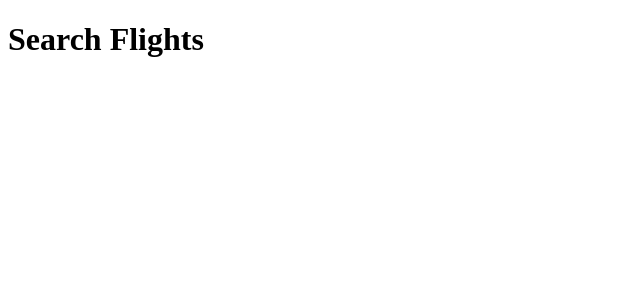
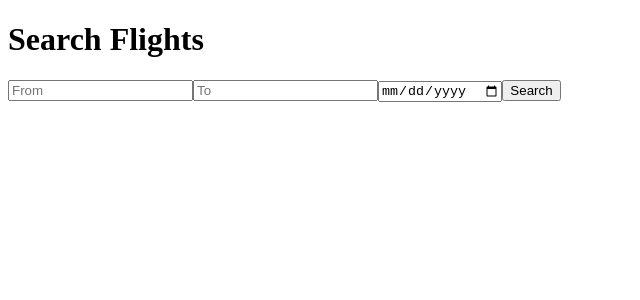
Before and after one commit to DmitriiM1/air-tickets-web, a React (Vite) app in the folder air-tickets-web/: page / in a window 1280 px wide. Shown: the top 300 px of the page, without its empty margins (0-640 px from the left). Built offline with nearby package versions, Linux system fonts and the light colour scheme.

Commit message:
add flight search form UI

```diff
--- /dev/null
+++ b/air-tickets-web/src/components/SearchForm.tsx
@@ -0,0 +1,10 @@
+export default function SearchForm() {
+  return (
+    <form className="flex gap-4">
+      <input placeholder="From" />
+      <input placeholder="To" />
+      <input type="date" />
+      <button type="submit">Search</button>
+    </form>
+  )
+}
--- a/air-tickets-web/src/pages/SearchPage.tsx
+++ b/air-tickets-web/src/pages/SearchPage.tsx
@@ -1,3 +1,10 @@
+import SearchForm from '../components/SearchForm'
+
 export default function SearchPage() {
-  return <h1>Search Flights</h1>
+  return (
+    <>
+      <h1>Search Flights</h1>
+      <SearchForm />
+    </>
+  )
 }
```
